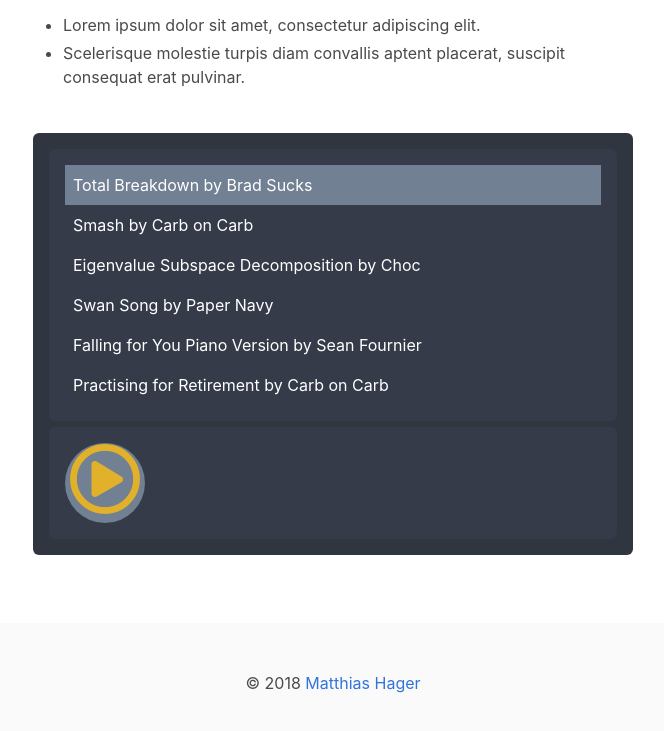
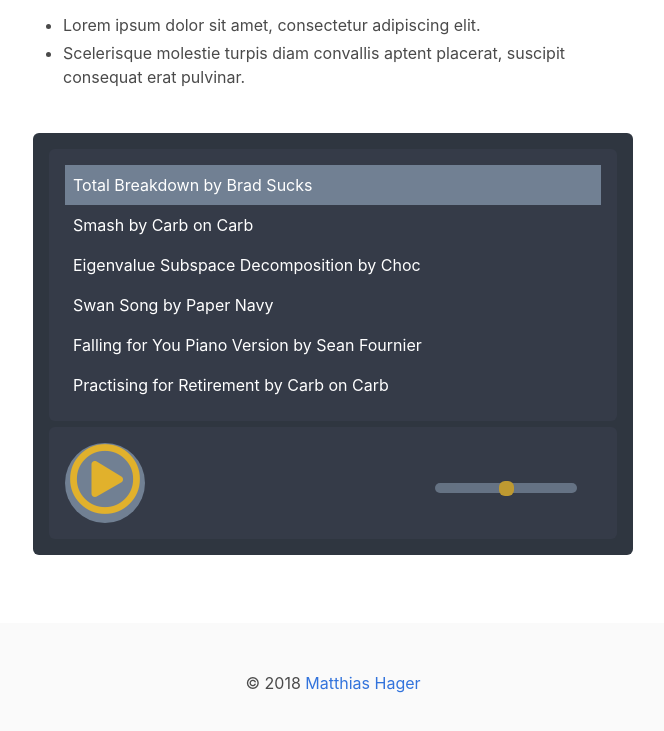
Before and after one commit to matthiaswh/vuejs-media-player-tutorial, a plain HTML site: page index.html in a window 1280 px wide. Shown: the part 708-1439 px from the top of the page, without its empty margins (307-971 px from the left). Drawn offline with nearby package versions, Linux system fonts and the light colour scheme.

Commit message:
Now we need a volume control. It seems that every different audio and video player creates their own variation on this controller, but we're going to go with what HTML5 provides us and give it a bit of CSS polish.
<blockquote><em>While the `Audio` element's volume range is from 0.0 to 1.0, Chrome was giving me fits when I set the value of the range slider to this scale. It would always peg the default value high. I simply changed the scale from 0 to 10 on the slider and scale it down in the code.</em></blockquote>

While the Vue.js docs warns about overusing `watch`, I think this is a good use case for it. We have our global `volume` property that the user will be changing using the range slider. We then need to ensure the current `Audio` element gets updated with the new value. We can do this by setting a `watch` function on the `volume` property.

Let's also not forget to set the volume of a new `Audio` element any time we load a track.

```diff
--- a/index.html
+++ b/index.html
@@ -59,6 +59,9 @@
             }"
           ></i>
         </a>
+        <div class="media-player__volume-container">
+          <input type="range" min='0' max='10' step='0.5' v-model='volume' />
+        </div>
       </div>
     </div>
   </div>
--- a/main.css
+++ b/main.css
@@ -30,6 +30,7 @@
   background-color: #353b48;
   margin-top: 6px;
   padding: 16px;
+  position: relative;
 }
 
 .media-player__play-pause-button {
@@ -49,3 +50,41 @@
   box-shadow: 0px 0px 1px 0px #7f8fa6;
   color: #fbc531;
 }
+
+.media-player__volume-container {
+  display: inline-block;
+  position: absolute;
+  right: 0;
+  top: calc(50% - 8px);
+  width: 25%;
+  margin: 0 40px;
+}
+
+.media-player__volume-container input {
+  -webkit-appearance: none;
+  width: 100%;
+  height: 10px;
+  border-radius: 5px;
+  background-color: #718093;
+  outline: none;
+  opacity: 0.8;
+  transition: opacity .2s;
+}
+
+.media-player__volume-container input::-webkit-slider-thumb {
+    -webkit-appearance: none;
+    appearance: none;
+    width: 15px;
+    height: 15px;
+    border-radius: 6px;
+    background: #e1b12c;
+    cursor: pointer;
+}
+
+.media-player__volume-container input::-moz-range-thumb {
+    width: 15px;
+    height: 15px;
+    border-radius: 6px;
+    background: #e1b12c;
+    cursor: pointer;
+}
--- a/main.js
+++ b/main.js
@@ -43,7 +43,7 @@ var app = new Vue({
     activeTrack: 0,
     audioElement: null,
     status: STATUSES.STOPPED,
-    volume: 0.5
+    volume: 5
   },
 
   methods: {
@@ -67,6 +67,7 @@ var app = new Vue({
 
       this.activeTrack = index;
       this.audioElement = new Audio(this.tracks[index].url);
+      this.updateVolume();
       this.status = STATUSES.STOPPED;
 
       this.audioElement.addEventListener('ended', this.loadNextTrack);
@@ -92,6 +93,10 @@ var app = new Vue({
     pause: function () {
       this.status = STATUSES.PAUSED;
       this.audioElement.pause();
+    },
+
+    updateVolume: function () {
+      this.audioElement ? this.audioElement.volume = (this.volume / 10) : null;
     }
   },
 
@@ -107,5 +112,11 @@ var app = new Vue({
     isTrackLoaded: function () {
       return (this.activeTrack !== null) && this.audioElement;
     }
+  },
+
+  watch: {
+    volume: function (val) {
+      this.updateVolume();
+    }
   }
 });
```
